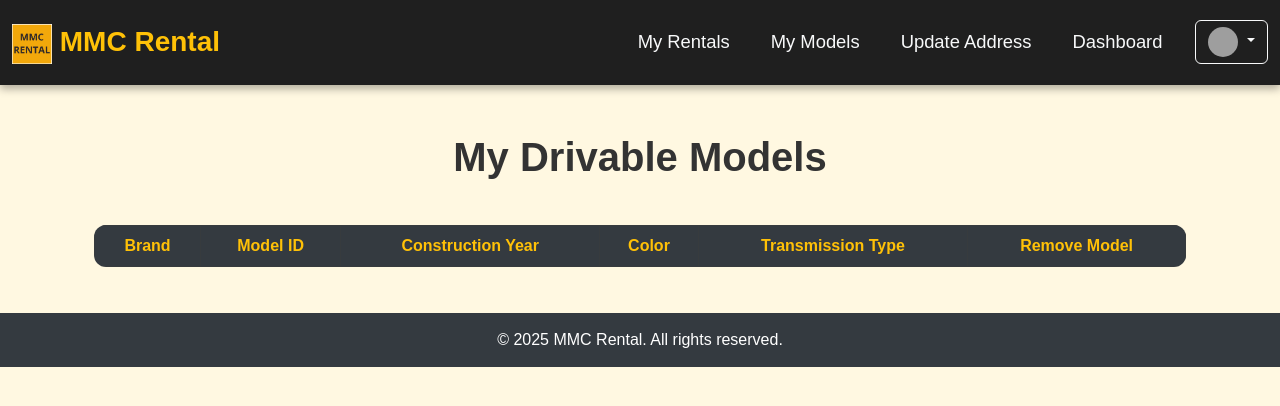
After one commit to chisomogugu/Taxi-Rental-Management-System-, a Flask app: page /driver/view_drivers_models in a window 1280 px wide. The commit adds this page. Shown: the top 406 px of the page. Run offline with Flask 3, Linux system fonts and the light colour scheme; the visitor is signed in with stand-in values (Sample User, id 1); lists and menus that the app fills with data are empty; grey boxes are pictures that could not be loaded.

Commit message:
Driver Navbar Link Updated

```diff
--- a/rental_app/drivers/routes.py
+++ b/rental_app/drivers/routes.py
@@ -1,7 +1,8 @@
 from flask import render_template, redirect, url_for, flash, jsonify,request, session, Blueprint
 from rental_app import db
-from rental_app.model import Driver, Address, DriverModel, Rent, Car,Model
+from rental_app.model import Driver, Address, DriverModel, Rent, Car,Model, Client
 from rental_app.drivers.forms import DriverLoginForm, DriverRegistrationForm, DriverUpdateAddressForm
+from datetime import datetime
 
 # Blueprint for the drivers module
 drivers_bp = Blueprint('drivers', __name__, template_folder='templates')
@@ -91,11 +92,52 @@ def get_models(brand):
     models = db.session.query(Model).join(Car, Model.carid == Car.carid).filter(Car.brand == brand).all()
 
     return jsonify(models=[{
+        'carid': m.carid,
         'modelid': m.modelid,
-        'year': m.constructionyear,
+        'constructionyear': m.constructionyear,
         'color': m.color,
-        'transmission': m.transmissiontype
+        'transmissiontype': m.transmissiontype
     } for m in models])
+
+# update driver model route
+@drivers_bp.route('/update_drivers_model', methods=['POST'])
+def update_drivers_model():
+    if 'driver_name' not in session:
+        flash('Please log in first.', 'warning')
+        return redirect(url_for('drivers.login'))
+
+    driver_name = session['driver_name']
+    modelid = request.form.get('modelid')
+    carid = request.form.get('carid')
+
+    if not modelid or not carid:
+        flash('Invalid model or car selection.', 'danger')
+        return redirect(url_for('drivers.dashboard'))
+
+    # Check if already added
+    existing = DriverModel.query.filter_by(
+        drivername=driver_name,
+        modelid=modelid,
+        carid=carid
+    ).first()
+
+    if existing:
+        flash('Model already added to your list.', 'info')
+    else:
+        try:
+            new_driver_model = DriverModel(
+                drivername=driver_name,
+                modelid=modelid,
+                carid=carid
+            )
+            db.session.add(new_driver_model)
+            db.session.commit()
+            flash('Model added successfully!', 'success')
+        except Exception as e:
+            db.session.rollback()
+            flash(f'Error adding model: {str(e)}', 'danger')
+
+    return redirect(url_for('drivers.dashboard'))
 
 # drivers update address route
 @drivers_bp.route('/update_address', methods=['GET', 'POST'])
@@ -146,17 +188,84 @@ def update_address():
     return render_template('update_address.html', form=form)
 
 # show all drivers models route
-@drivers_bp.route('/show_drivers_models', methods=['GET', 'POST'])
+@drivers_bp.route('/view_drivers_models', methods=['GET'])
 def view_drivers_models():
-    drivers = Driver.query.all()
-    return "render_template('drivers_model.html', drivers=drivers)"
+    # Check if the driver is logged in
+    if 'driver_name' not in session:
+        flash('Please login first.', 'warning')
+        return redirect(url_for('drivers.login'))
+
+    # Get the driver name from the session
+    driver_name = session['driver_name']
+
+    # Join DriverModel to Model and Car tables to get all model info
+    driver_models = db.session.query(DriverModel, Model, Car).\
+        join(Model, DriverModel.modelid == Model.modelid).\
+        join(Car, DriverModel.carid == Car.carid).\
+        filter(DriverModel.drivername == driver_name).all()
+
+    return render_template('drivers_models.html', driver_models=driver_models)
+
+# Remove mode from drivers list route
+@drivers_bp.route('/remove_model', methods=['POST'])
+def remove_model():
+    if 'driver_name' not in session:
+        flash('Please log in first.', 'warning')
+        return redirect(url_for('drivers.login'))
+
+    # Check if the driver is logged in
+    modelid = request.form.get('modelid')
+    carid = request.form.get('carid')
+    drivername = session['driver_name']
+
+    if not modelid or not carid:
+        flash('Invalid request.', 'danger')
+        return redirect(url_for('drivers.view_drivers_models'))
+
+    # Check if the model exists in the driver's list
+    entry = DriverModel.query.filter_by(
+        drivername=drivername,
+        modelid=modelid,
+        carid=carid
+    ).first()
+
+    if entry:
+        db.session.delete(entry)
+        db.session.commit()
+        flash('Model removed successfully!', 'success')
+    else:
+        flash('Model not found in your list.', 'warning')
+
+    return redirect(url_for('drivers.view_drivers_models'))
 
 # drivers rentals route
 @drivers_bp.route('/rentals', methods=['GET', 'POST'])
 def rentals():
-    return "render_template('drivers_rentals.html')"
+    if 'driver_name' not in session:
+        flash('Please login first.', 'warning')
+        return redirect(url_for('drivers.login'))
 
-# drivers declare_models route
-@drivers_bp.route('/declare_models', methods=['GET', 'POST'])
-def declare_models():
-    return "render_template('drivers_declare_models.html')"
+    driver_name = session['driver_name']
+    today = datetime.today().date()
+
+    # Query all bookings for this driver
+    rentals = Rent.query.filter_by(drivername=driver_name).all()
+
+    today_rentals = {}
+    upcoming_rentals = {}
+    past_rentals = {}
+
+    for rent in rentals:
+        rent_date = rent.date
+        client_name = Client.query.filter_by(emailaddress=rent.clientemail).first()
+        if rent_date == today:
+            today_rentals[client_name] = rent
+        elif rent_date > today:
+            upcoming_rentals[client_name] = rent
+        else:
+            past_rentals[client_name] = rent
+
+    return render_template('drivers_rentals.html',
+                           today_rentals=today_rentals,
+                           upcoming_rentals=upcoming_rentals,
+                           past_rentals=past_rentals)
--- /dev/null
+++ b/rental_app/drivers/templates/drivers_models.html
@@ -0,0 +1,69 @@
+{% extends 'base.html' %}
+{% block title %}My Drivable Models{% endblock %}
+
+{% block nav_items %}
+
+<li class="nav-item">
+    <a class="nav-link" href="{{ url_for('drivers.rentals') }}">My Rentals</a>
+</li>
+<li class="nav-item">
+    <a class="nav-link" href="{{ url_for('drivers.view_drivers_models') }}">My Models</a>
+</li>
+<li class="nav-item">
+    <a class="nav-link" href="{{ url_for('drivers.update_address') }}">Update Address</a>
+</li>
+<li class="nav-item">
+    <a class="nav-link" href="{{ url_for('drivers.dashboard') }}">Dashboard</a>
+</li>
+{% endblock %}
+
+{% block nav_profile %}
+<div class="dropdown">
+    <a class="btn btn-outline-light dropdown-toggle" href="#" role="button" data-bs-toggle="dropdown" aria-expanded="false">
+        <img src="https://cdn-icons-png.flaticon.com/512/847/847969.png" alt="Profile" width="30" height="30" class="rounded-circle">
+    </a>
+    <ul class="dropdown-menu dropdown-menu-end">
+        <li><a class="dropdown-item" href="{{ url_for('home.homepage') }}">Logout</a></li>
+    </ul>
+</div>
+{% endblock %}
+
+{% block content %}
+<link rel="stylesheet" href="{{ url_for('static', filename='css/driver_models.css') }}">
+
+<div class="container mt-5">
+    <h1 class="text-center mb-4">My Drivable Models</h1>
+    <div class="table-responsive">
+        <table class="table table-hover table-bordered align-middle">
+            <thead class="table-dark">
+                <tr>
+                    <th>Brand</th>
+                    <th>Model ID</th>
+                    <th>Construction Year</th>
+                    <th>Color</th>
+                    <th>Transmission Type</th>
+                    <th>Remove Model</th>
+                </tr>
+            </thead>
+            <tbody>
+                {% for driver_model, model, car in driver_models %}
+                <tr>
+                    <td>{{ car.brand }}</td>
+                    <td>{{ model.modelid }}</td>
+                    <td>{{ model.constructionyear }}</td>
+                    <td>{{ model.color }}</td>
+                    <td>{{ model.transmissiontype }}</td>
+                    <td>
+                        <form method="POST" action="{{ url_for('drivers.remove_model') }}">
+                            <input type="hidden" name="modelid" value="{{ model.modelid }}">
+                            <input type="hidden" name="carid" value="{{ driver_model.carid }}">
+                            <button type="submit" class="btn btn-sm btn-danger">Remove</button>
+                        </form>
+                    </td>
+                </tr>
+                {% endfor %}
+            </tbody>
+        </table>
+    </div>
+</div>
+{% endblock %}
--- /dev/null
+++ b/rental_app/static/css/driver_models.css
@@ -0,0 +1,25 @@
+body {
+    background-color: #fff8e1;
+    font-family: 'Poppins', sans-serif;
+}
+
+h1 {
+    color: #333;
+    font-weight: bold;
+}
+
+.table {
+    margin-top: 20px;
+    border-radius: 12px;
+    overflow: hidden;
+}
+
+.table th {
+    background-color: #343a40;
+    color: #ffc107;
+    text-align: center;
+}
+
+.table td {
+    text-align: center;
+}
```
Also changed, not shown: rental_app/drivers/templates/drivers_dashboard.html (+11 -8 lines), rental_app/drivers/templates/drivers_rentals.html (+82 -0 lines), rental_app/static/css/driver_rentals.css (added, +53 -0 lines), rental_app/drivers/templates/drivers_declare_models.html (deleted), rental_app/drivers/templates/drivers_model.html (deleted).
